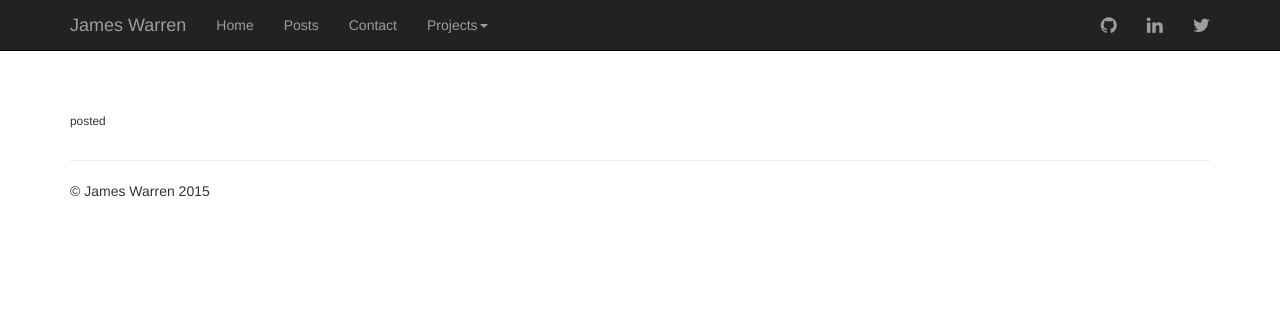
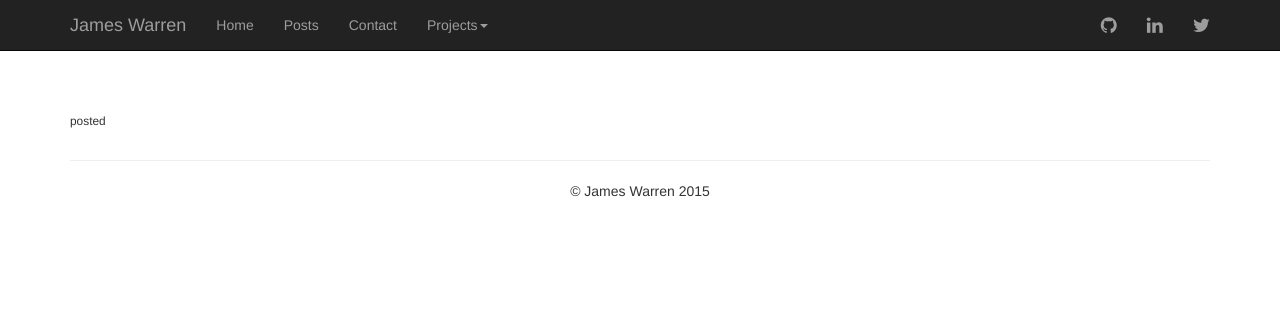
Before and after one commit to jwarren116/django-blog, a Django app: template blog/templates/entry.html in a window 1280 px wide. Shown: the top 311 px of the page. Run offline with Django 3.2, Linux system fonts and the light colour scheme; the template is opened without the code that fills it, so the values that code supplies are empty; some libraries are stand-ins or nearby versions.

Commit message:
Change CSS (fonts, background, text justification in a few areas)

```diff
--- a/blog/templates/entry.html
+++ b/blog/templates/entry.html
@@ -3,9 +3,11 @@
 
 {% block content %}
 </br></br>
-    <div class="container">
+  <div class="container detail-entry">
+
       <h1>{{ entry.title }}</h1>
       <p><small>posted {{ entry.created }}</small></p>
       <p>{{ entry.post|safe }}</p>
-    </div> <!-- /container -->
+
+  </div> <!-- /container -->
 {% endblock %}
--- a/contact/templates/contact.html
+++ b/contact/templates/contact.html
@@ -2,7 +2,8 @@
 
 
 {% block content %}
-  <div class="container">
+  <div class="container text-center">
+  <!-- <div class="col-md-4 text-left" -->
     </br></br>
     <h3>Contact Me</h3>
     <h5>Or you can email me <a href="mailto:james@jwarren.co">directly</a>.</h5>
--- a/templates/base.html
+++ b/templates/base.html
@@ -14,6 +14,8 @@
     <link href="{% static 'css/jumbotron.css' %}" rel="stylesheet">
     <!-- Font Awesome -->
     <link rel="stylesheet" href="//maxcdn.bootstrapcdn.com/font-awesome/4.3.0/css/font-awesome.min.css">
+    <!-- Google Fonts -->
+    <link href='http://fonts.googleapis.com/css?family=Josefin+Sans:400|Quattrocento+Sans:400' rel='stylesheet' type='text/css'>
   </head>
 
   <body role="document">
@@ -60,7 +62,7 @@
     <div class="container">
         <hr>
       <footer>
-        <p>&copy; James Warren 2015</p>
+        <p class="text-center">&copy; James Warren 2015</p>
       </footer>
     </div>
 
```
Also changed, not shown: other parts of contact/templates/contact.html (+2 -1 lines), blog/static/blog/css/jumbotron.css (+19 -0 lines).
